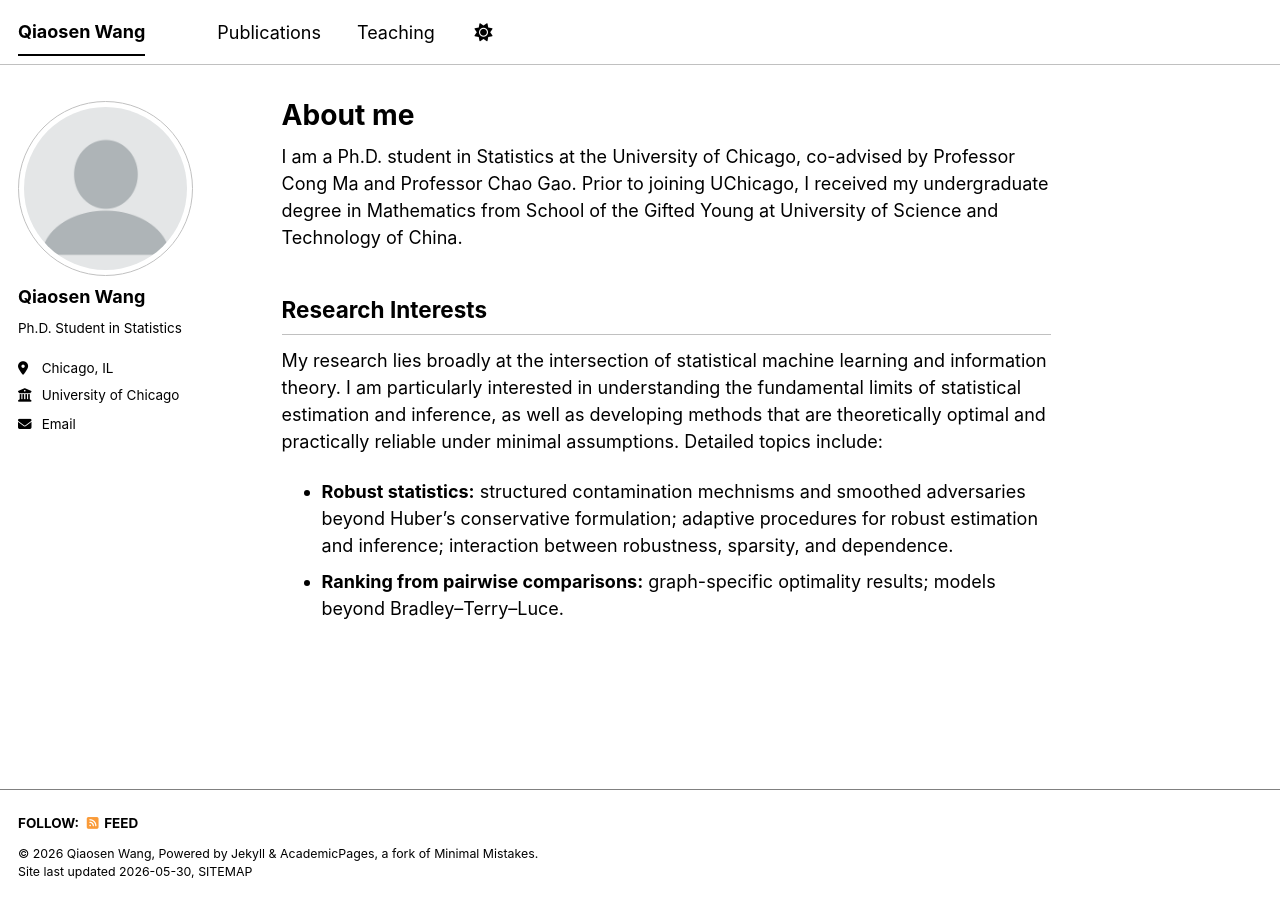
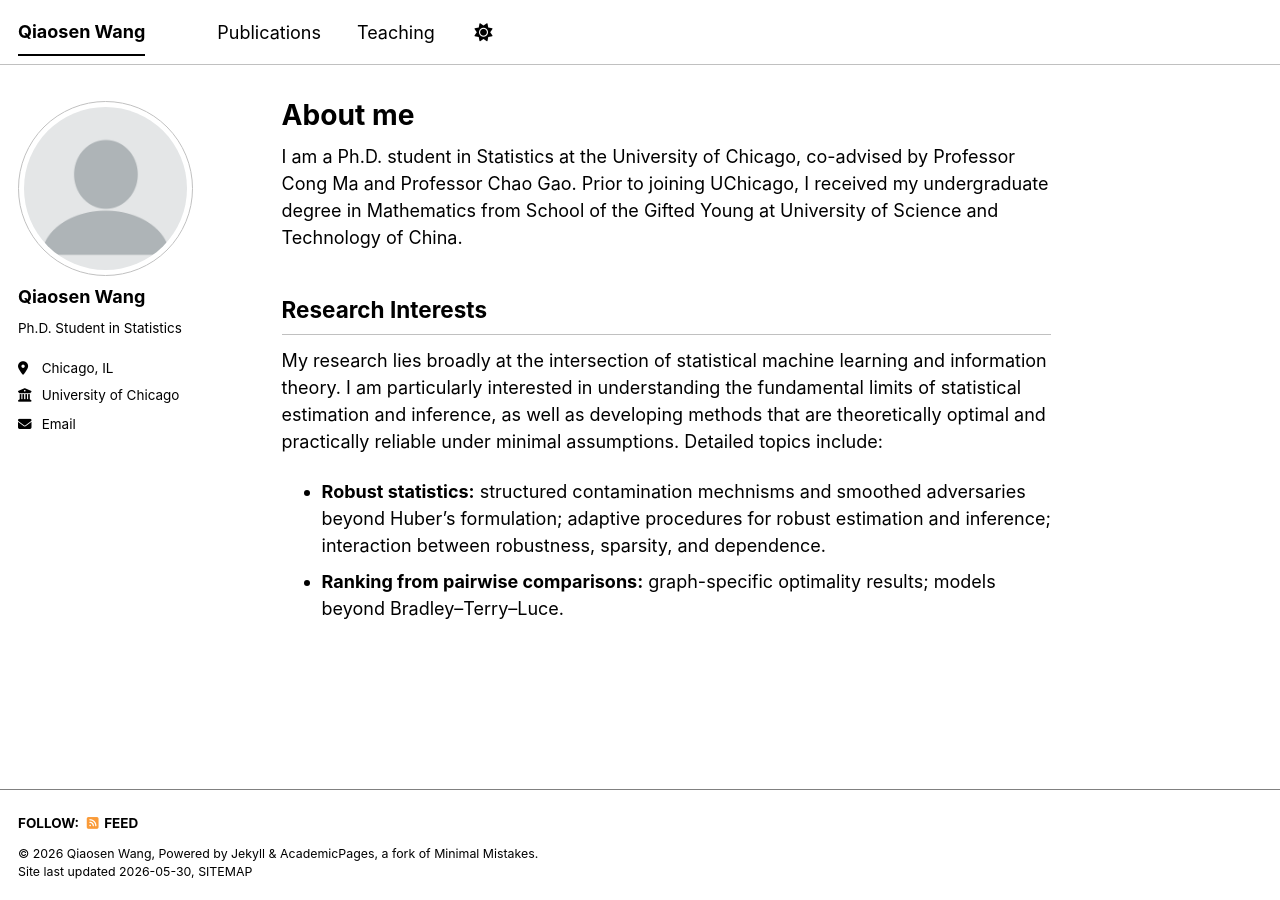
Before and after one commit to qiaosenwang/qiaosenwang.github.io, a Jekyll site: the page built from _pages/about.md, in a window 1280 px wide. Built offline with Jekyll 4.4.1, drawn with Linux system fonts in a browser that asks for light colours; a script bundle is joined from its source files by our own code; library files that are not in the unit come from our copies.

Commit message:
Update about.md

```diff
--- a/_pages/about.md
+++ b/_pages/about.md
@@ -11,5 +11,5 @@ I am a Ph.D. student in Statistics at the University of Chicago, co-advised by P
 
 ## Research Interests
 My research lies broadly at the intersection of statistical machine learning and information theory. I am particularly interested in understanding the fundamental limits of statistical estimation and inference, as well as developing methods that are theoretically optimal and practically reliable under minimal assumptions. Detailed topics include:
-- **Robust statistics:** structured contamination mechnisms and smoothed adversaries beyond Huber's conservative formulation; adaptive procedures for robust estimation and inference; interaction between robustness, sparsity, and dependence.
+- **Robust statistics:** structured contamination mechnisms and smoothed adversaries beyond Huber's formulation; adaptive procedures for robust estimation and inference; interaction between robustness, sparsity, and dependence.
 - **Ranking from pairwise comparisons:** graph-specific optimality results; models beyond Bradley--Terry--Luce.
```
